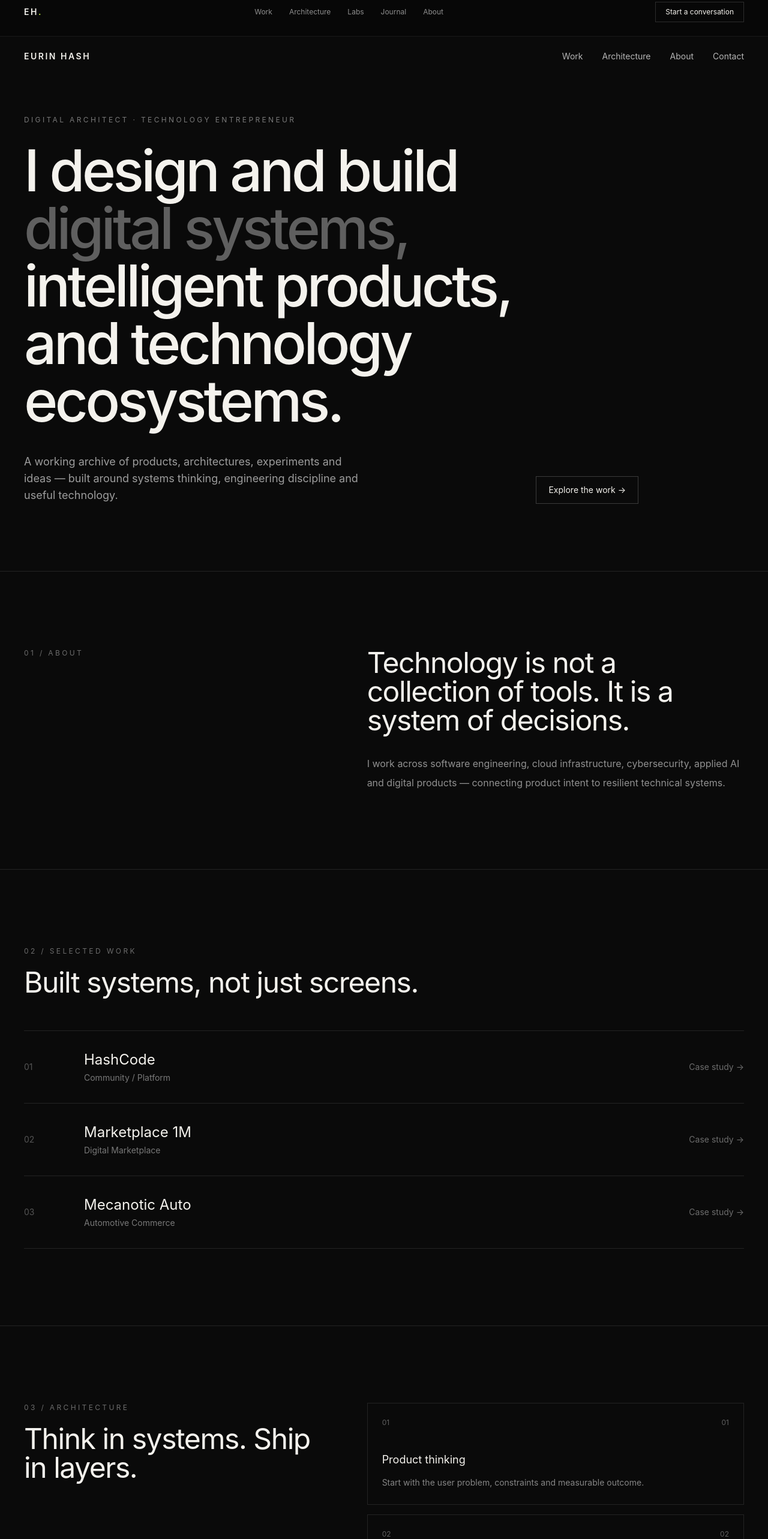
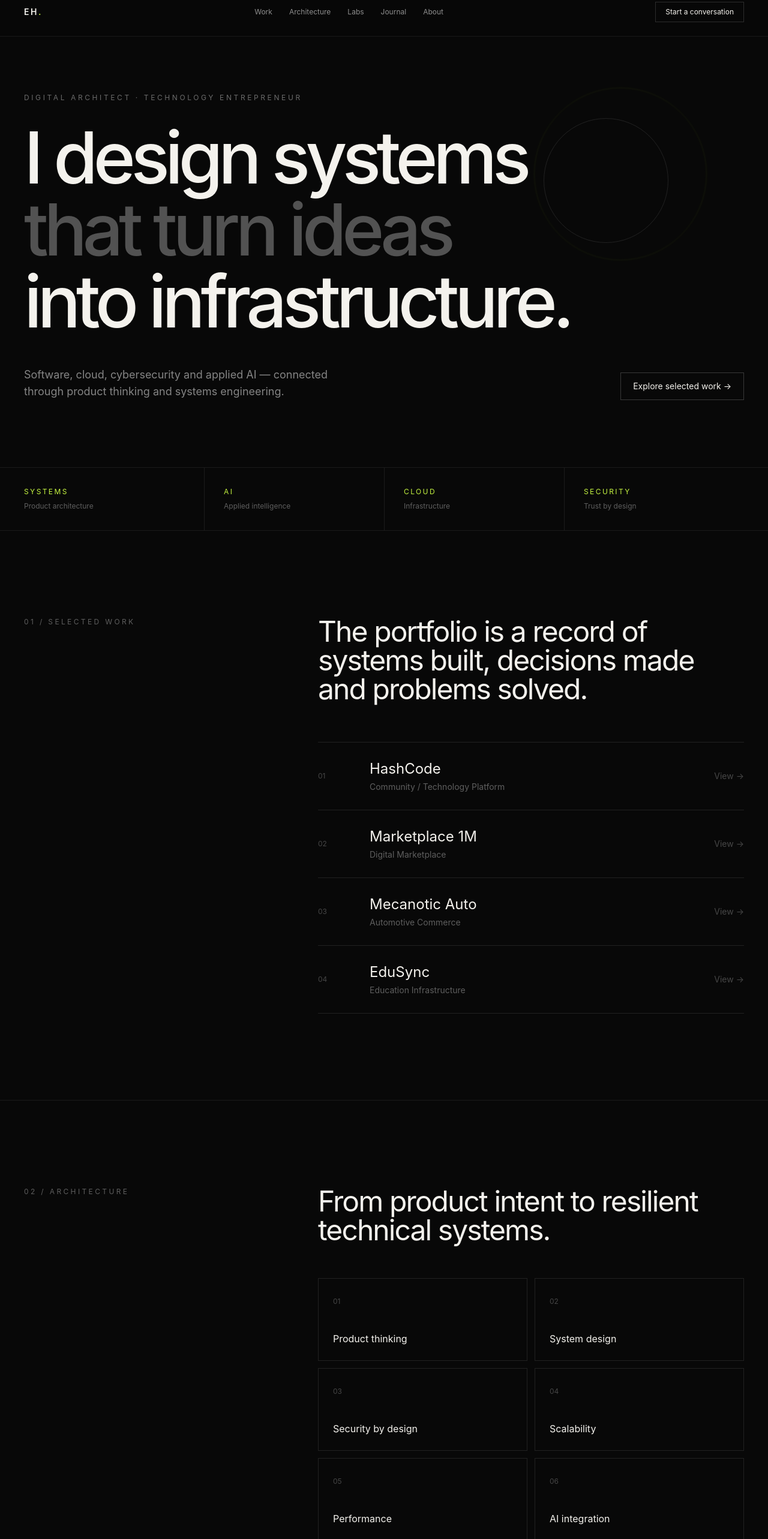
Before and after one commit to digitaleflex/eurinhash-portofolio, a Next.js app: page / in a window 1280 px wide. Shown: the part 20-2586 px from the top of the page at 60% size. Built offline with nearby package versions, Linux system fonts and the light colour scheme.

Commit message:
feat: build premium portfolio foundation

```diff
--- a/app/page.tsx
+++ b/app/page.tsx
@@ -1,142 +1,80 @@
+import Link from "next/link";
+
 const projects = [
-  { label: "01", name: "HashCode", type: "Community / Platform" },
-  { label: "02", name: "Marketplace 1M", type: "Digital Marketplace" },
-  { label: "03", name: "Mecanotic Auto", type: "Automotive Commerce" },
+  ["01","HashCode","Community / Technology Platform","/work/hashcode"],
+  ["02","Marketplace 1M","Digital Marketplace","/work/marketplace-1m"],
+  ["03","Mecanotic Auto","Automotive Commerce","/work/mecanotic-auto"],
+  ["04","EduSync","Education Infrastructure","/work/edusync"],
 ];
 
 export default function Home() {
-  return (
-    <main className="min-h-screen bg-ink text-paper">
-      <nav className="mx-auto flex max-w-7xl items-center justify-between px-6 py-6 md:px-10">
-        <a href="/" className="text-sm font-semibold tracking-[0.18em] uppercase">
-          Eurin Hash
-        </a>
-        <div className="hidden gap-8 text-sm text-white/70 md:flex">
-          <a href="#work" className="hover:text-white">Work</a>
-          <a href="#architecture" className="hover:text-white">Architecture</a>
-          <a href="#about" className="hover:text-white">About</a>
-          <a href="#contact" className="hover:text-white">Contact</a>
-        </div>
-      </nav>
-
-      <section className="mx-auto flex min-h-[78vh] max-w-7xl flex-col justify-end px-6 pb-20 pt-16 md:px-10 md:pb-28">
-        <div className="max-w-5xl">
-          <p className="mb-7 text-xs uppercase tracking-[0.28em] text-white/45">
-            Digital Architect · Technology Entrepreneur
+  return <main>
+    <section className="relative flex min-h-[calc(100vh-5rem)] items-end overflow-hidden border-b border-white/[0.08] px-6 pb-20 md:px-10 md:pb-28">
+      <div className="pointer-events-none absolute right-[8%] top-[12%] h-72 w-72 rounded-full border border-[#c5f441]/10 blur-[1px]" />
+      <div className="pointer-events-none absolute right-[13%] top-[19%] h-52 w-52 rounded-full border border-white/10" />
+      <div className="mx-auto w-full max-w-7xl">
+        <p className="mb-8 text-xs uppercase tracking-[0.3em] text-white/40">Digital Architect · Technology Entrepreneur</p>
+        <h1 className="max-w-6xl text-balance text-5xl font-medium leading-[.91] tracking-[-.065em] md:text-8xl lg:text-[7.5rem]">
+          I design systems
+          <br />
+          <span className="text-white/30">that turn ideas</span>
+          <br />
+          into infrastructure.
+        </h1>
+        <div className="mt-12 flex flex-col gap-8 md:flex-row md:items-end md:justify-between">
+          <p className="max-w-xl text-base leading-7 text-white/50 md:text-lg">
+            Software, cloud, cybersecurity and applied AI — connected through product thinking and systems engineering.
           </p>
-          <h1 className="text-balance text-5xl font-medium leading-[0.95] tracking-[-0.05em] md:text-8xl">
-            I design and build
-            <span className="text-white/35"> digital systems,</span>
-            <br />
-            intelligent products,
-            <br />
-            and technology ecosystems.
-          </h1>
-          <div className="mt-10 flex flex-col gap-6 md:flex-row md:items-end md:justify-between">
-            <p className="max-w-xl text-base leading-7 text-white/60 md:text-lg">
-              A working archive of products, architectures, experiments and ideas —
-              built around systems thinking, engineering discipline and useful technology.
-            </p>
-            <a
-              href="#work"
-              className="inline-flex w-fit items-center border border-white/20 px-5 py-3 text-sm transition hover:border-white/60"
-            >
-              Explore the work →
-            </a>
+          <Link href="/work" className="w-fit border border-white/20 px-5 py-3 text-sm hover:border-[#c5f441]/60 hover:text-[#c5f441]">Explore selected work →</Link>
         </div>
       </div>
     </section>
 
-      <section id="about" className="border-t border-white/10">
-        <div className="mx-auto grid max-w-7xl gap-12 px-6 py-24 md:grid-cols-[1fr_1.2fr] md:px-10 md:py-32">
-          <p className="text-xs uppercase tracking-[0.28em] text-white/40">01 / About</p>
+    <section className="border-b border-white/[0.08] px-6 md:px-10">
+      <div className="mx-auto grid max-w-7xl grid-cols-2 divide-x divide-white/[0.08] md:grid-cols-4">
+        {[
+          ["SYSTEMS","Product architecture"],
+          ["AI","Applied intelligence"],
+          ["CLOUD","Infrastructure"],
+          ["SECURITY","Trust by design"],
+        ].map(([a,b])=><div key={a} className="px-5 py-8 first:pl-0 md:px-8"><p className="text-xs tracking-[.2em] text-[#c5f441]">{a}</p><p className="mt-2 text-xs text-white/35">{b}</p></div>)}
+      </div>
+    </section>
+
+    <section className="border-b border-white/[0.08] px-6 py-28 md:px-10 md:py-36">
+      <div className="mx-auto grid max-w-7xl gap-16 md:grid-cols-[.75fr_1.25fr]">
+        <div><p className="text-xs uppercase tracking-[.28em] text-white/35">01 / Selected work</p></div>
         <div>
-            <h2 className="max-w-3xl text-3xl leading-tight tracking-[-0.03em] md:text-5xl">
-              Technology is not a collection of tools. It is a system of decisions.
-            </h2>
-            <p className="mt-8 max-w-2xl text-base leading-8 text-white/55">
-              I work across software engineering, cloud infrastructure, cybersecurity,
-              applied AI and digital products — connecting product intent to resilient technical systems.
-            </p>
+          <h2 className="max-w-4xl text-3xl leading-tight tracking-[-.04em] md:text-5xl">The portfolio is a record of systems built, decisions made and problems solved.</h2>
+          <div className="mt-16 divide-y divide-white/10 border-y border-white/10">
+            {projects.map(([n,name,type,href])=><Link href={href} key={name} className="group grid gap-4 py-7 md:grid-cols-[70px_1fr_auto] md:items-center">
+              <span className="text-xs text-white/25">{n}</span><div><h3 className="text-xl transition group-hover:text-[#c5f441] md:text-2xl">{name}</h3><p className="mt-1 text-sm text-white/35">{type}</p></div><span className="text-sm text-white/25 transition group-hover:text-white">View →</span>
+            </Link>)}
+          </div>
         </div>
       </div>
     </section>
 
-      <section id="work" className="border-t border-white/10">
-        <div className="mx-auto max-w-7xl px-6 py-24 md:px-10 md:py-32">
-          <div className="mb-14 flex items-end justify-between gap-6">
+    <section className="border-b border-white/[0.08] px-6 py-28 md:px-10 md:py-36">
+      <div className="mx-auto grid max-w-7xl gap-16 md:grid-cols-[.75fr_1.25fr]">
+        <p className="text-xs uppercase tracking-[.28em] text-white/35">02 / Architecture</p>
         <div>
-              <p className="text-xs uppercase tracking-[0.28em] text-white/40">02 / Selected work</p>
-              <h2 className="mt-5 text-3xl tracking-[-0.03em] md:text-5xl">Built systems, not just screens.</h2>
+          <h2 className="text-3xl leading-tight tracking-[-.04em] md:text-5xl">From product intent to resilient technical systems.</h2>
+          <div className="mt-14 grid gap-3 md:grid-cols-2">
+            {["Product thinking","System design","Security by design","Scalability","Performance","AI integration"].map((x,i)=><div key={x} className="border border-white/10 p-6"><span className="text-xs text-white/25">0{i+1}</span><h3 className="mt-10">{x}</h3></div>)}
           </div>
-          </div>
-          <div className="divide-y divide-white/10 border-y border-white/10">
-            {projects.map((project) => (
-              <article key={project.label} className="grid gap-5 py-8 md:grid-cols-[80px_1fr_auto] md:items-center">
-                <span className="text-sm text-white/30">{project.label}</span>
-                <div>
-                  <h3 className="text-xl md:text-2xl">{project.name}</h3>
-                  <p className="mt-1 text-sm text-white/45">{project.type}</p>
-                </div>
-                <span className="text-sm text-white/40">Case study →</span>
-              </article>
-            ))}
         </div>
       </div>
     </section>
 
-      <section id="architecture" className="border-t border-white/10">
-        <div className="mx-auto grid max-w-7xl gap-12 px-6 py-24 md:grid-cols-[1fr_1.2fr] md:px-10 md:py-32">
-          <div>
-            <p className="text-xs uppercase tracking-[0.28em] text-white/40">03 / Architecture</p>
-            <h2 className="mt-5 text-3xl tracking-[-0.03em] md:text-5xl">
-              Think in systems. Ship in layers.
-            </h2>
-          </div>
-          <div className="grid gap-4">
-            {[
-              ["01", "Product thinking", "Start with the user problem, constraints and measurable outcome."],
-              ["02", "System design", "Make boundaries, dependencies, failure modes and scale explicit."],
-              ["03", "Security by design", "Treat trust, access and data protection as architecture concerns."],
-              ["04", "Automation", "Remove repetitive work and make reliable paths the default."],
-            ].map(([number, title, copy]) => (
-              <div key={number} className="border border-white/10 p-6">
-                <div className="mb-10 flex items-center justify-between text-xs text-white/35">
-                  <span>{number}</span>
-                  <span>0{Number(number)}</span>
-                </div>
-                <h3 className="text-lg">{title}</h3>
-                <p className="mt-3 max-w-xl text-sm leading-6 text-white/50">{copy}</p>
-              </div>
-            ))}
+    <section className="px-6 py-28 md:px-10 md:py-36">
+      <div className="mx-auto max-w-7xl">
+        <p className="text-xs uppercase tracking-[.28em] text-white/35">03 / Next</p>
+        <div className="mt-8 flex flex-col justify-between gap-10 md:flex-row md:items-end">
+          <h2 className="max-w-4xl text-4xl tracking-[-.05em] md:text-7xl">Building something complex?<br/><span className="text-white/30">Let&apos;s make the system make sense.</span></h2>
+          <Link href="/contact" className="w-fit shrink-0 border border-white/20 px-5 py-3 text-sm hover:border-[#c5f441]/60 hover:text-[#c5f441]">Get in touch →</Link>
         </div>
       </div>
     </section>
-
-      <section id="contact" className="border-t border-white/10">
-        <div className="mx-auto max-w-7xl px-6 py-24 md:px-10 md:py-32">
-          <p className="text-xs uppercase tracking-[0.28em] text-white/40">04 / Contact</p>
-          <div className="mt-8 flex flex-col gap-8 md:flex-row md:items-end md:justify-between">
-            <h2 className="max-w-4xl text-4xl tracking-[-0.04em] md:text-7xl">
-              Building something complex?
-              <span className="text-white/35"> Let&apos;s make the system make sense.</span>
-            </h2>
-            <a
-              href="mailto:hello@eurinhash.com"
-              className="shrink-0 border border-white/20 px-5 py-3 text-sm hover:border-white/60"
-            >
-              Get in touch →
-            </a>
-          </div>
-        </div>
-      </section>
-
-      <footer className="border-t border-white/10 px-6 py-8 text-xs text-white/35 md:px-10">
-        <div className="mx-auto flex max-w-7xl flex-col gap-3 md:flex-row md:items-center md:justify-between">
-          <span>© {new Date().getFullYear()} Eurin Hash</span>
-          <span>hub.eurinhash.com</span>
-        </div>
-      </footer>
-    </main>
-  );
+  </main>;
 }
```
Lines whose indentation alone changed are shown as unchanged.
